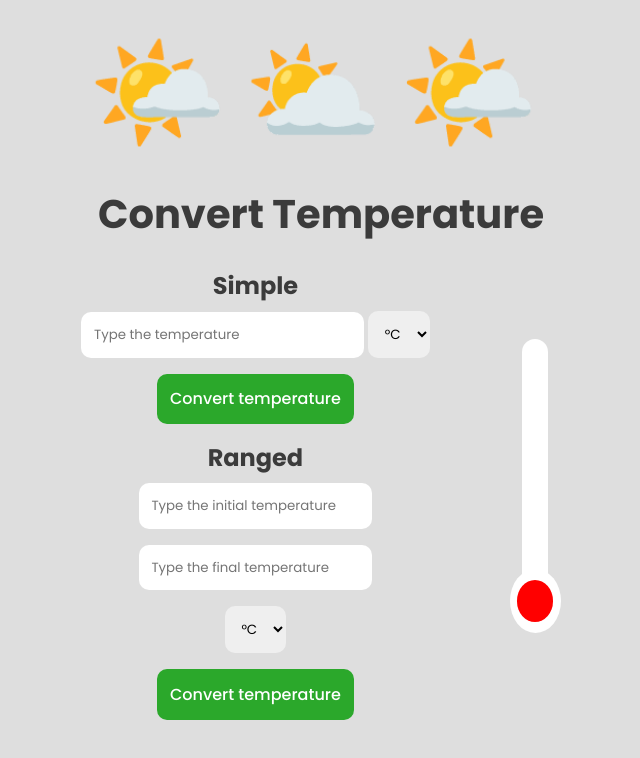
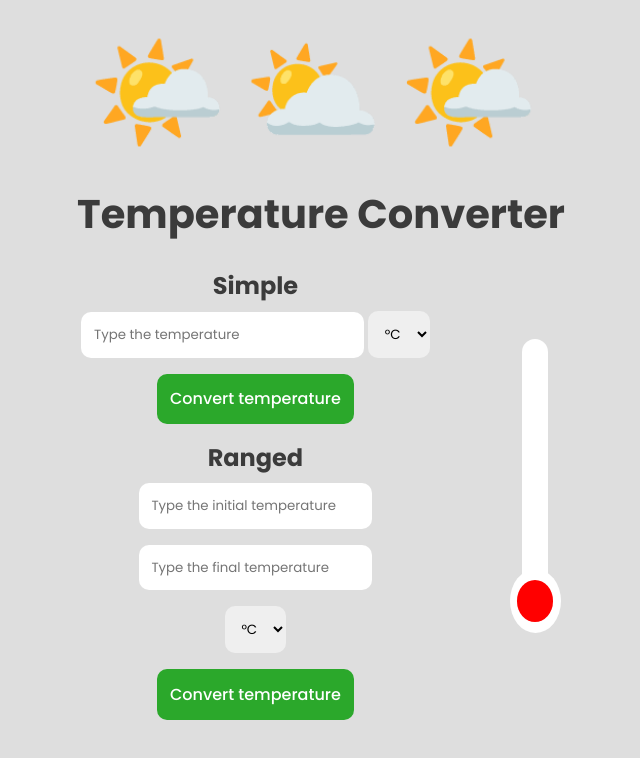
Before and after one commit to AlexisPS0718/temperature-converter, a plain HTML site: page index.html in a window 1280 px wide. Shown: the whole page, without its empty margins (319-959 px from the left). Drawn offline with Linux system fonts and the light colour scheme.

Commit message:
Updated title

```diff
--- a/index.html
+++ b/index.html
@@ -20,7 +20,7 @@
   <body>
     <div class="container">
       <p class="icons">🌤️⛅🌤️</p>
-      <h1>Convert Temperature</h1>
+      <h1>Temperature Converter</h1>
       <div class="converter">
         <div>
           <h2>Simple</h2>
```
